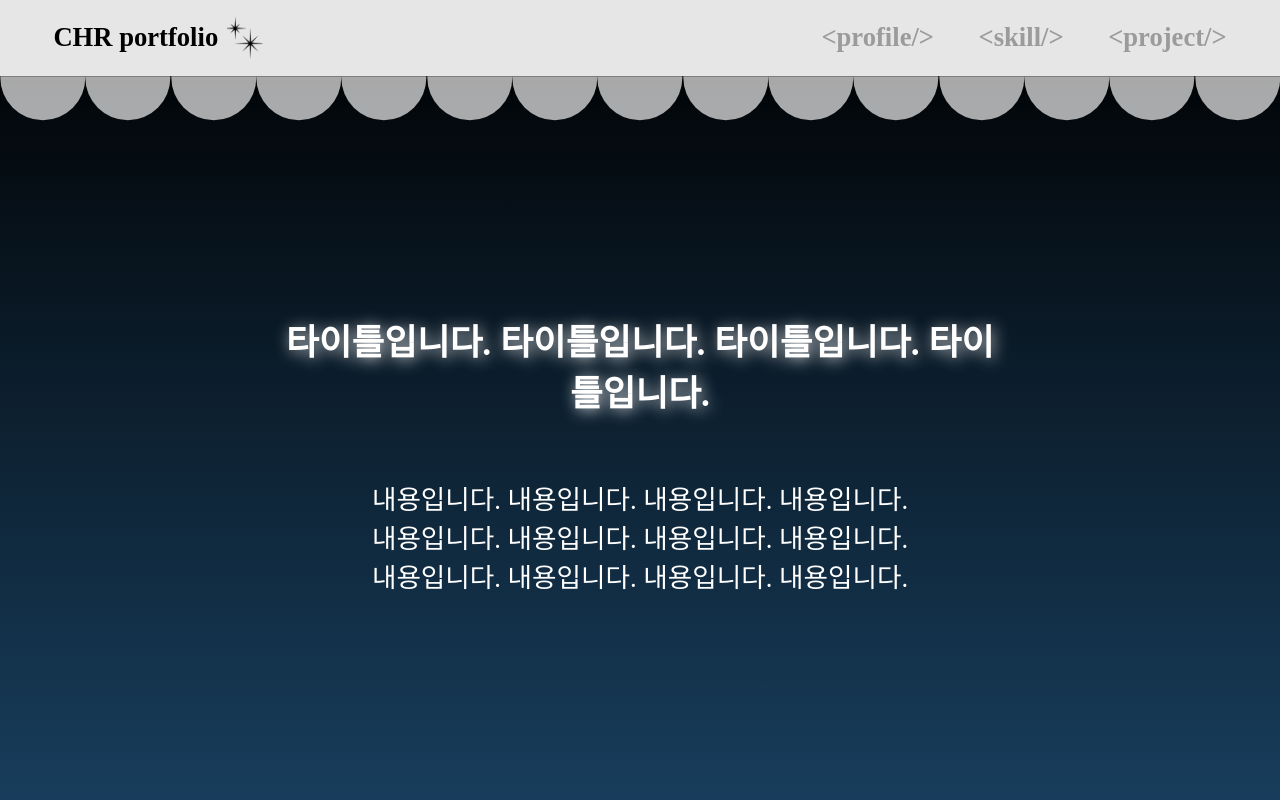
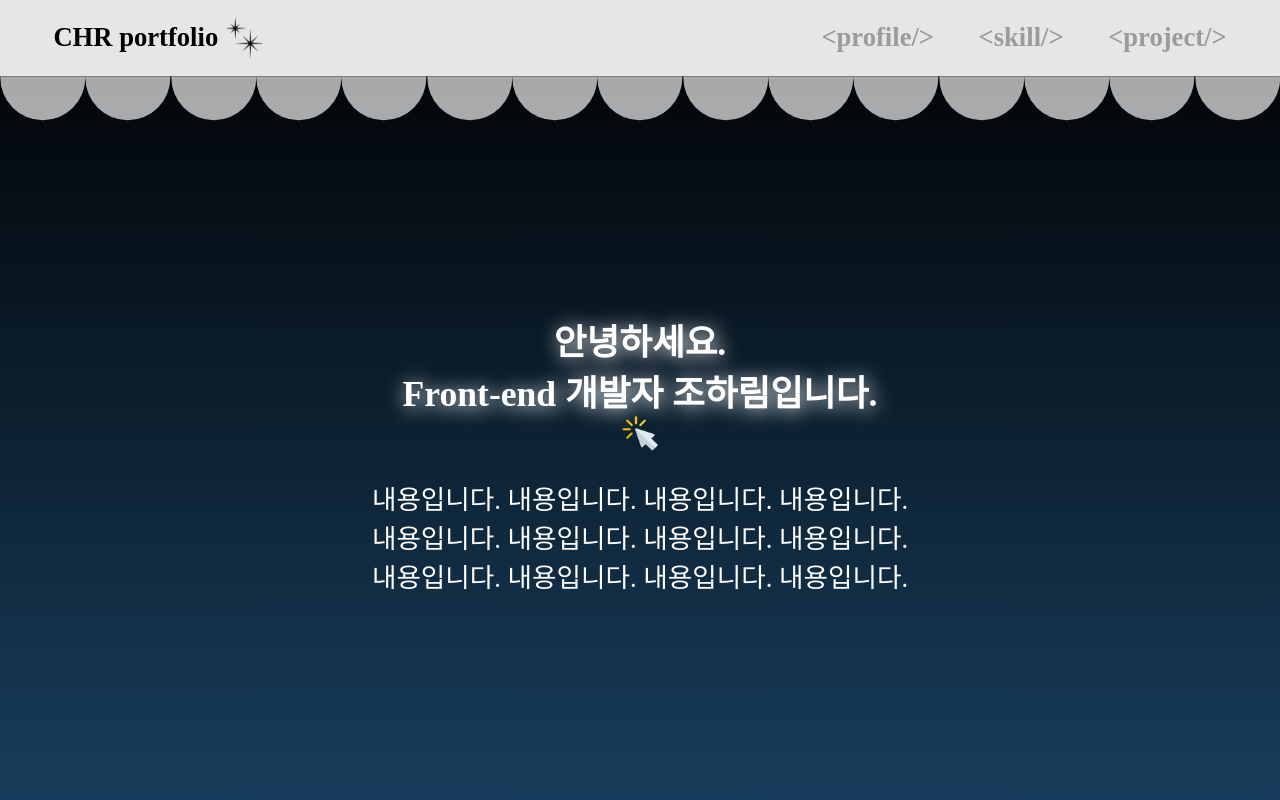
Before and after one commit to chr0405/chr0405-portfolio, a Next.js app: page / in a window 1280 px wide. Shown: the top 800 px of the page. Built offline with nearby package versions, Linux system fonts and the light colour scheme; a web font is replaced by a local one.

Commit message:
intro 마우스 추가

```diff
--- a/components/Intro.tsx
+++ b/components/Intro.tsx
@@ -2,6 +2,8 @@
 
 import { useState, useEffect } from "react";
 import styles from "./componentsStyles/Intro.module.css";
+import Image from "next/image";
+import mouse from "../img/mouse.png";
 
 export default function Intro() {
 
@@ -29,11 +31,13 @@ export default function Intro() {
             const x = getRandomValue(windowWidth);
             const y = getRandomValue(windowHeight);
 
+            const className = `${styles[style[styleOption]]} ${styles[opacity[opacityOption]]} ${styles[twinkle[twinkleOption]]}`;
             const styleName = `${styles[style[styleOption]]}`;
             const opacityName = `${styles[opacity[opacityOption]]}`;
             const twinkleName = `${styles[twinkle[twinkleOption]]}`;
 
             starsArray.push({
+                className: className,
                 styleName: styleName,
                 opacityName: opacityName,
                 twinkleName: twinkleName,
@@ -54,11 +58,18 @@ export default function Intro() {
             <div className={styles.totalDiv}>
                 <div className={styles.textDiv}>
                     <h1 className={click? '' : styles.h1TwinklingSetting}
-                        // onClick={() => setClick(prev => !prev)}
-                        onMouseEnter={() => setClick(prev => !prev)}
-                        onMouseLeave={() => setClick(prev => !prev)}>
-                        타이틀입니다. 타이틀입니다. 타이틀입니다. 타이틀입니다.
+                        onClick={() => setClick(prev => !prev)}
+                        // onMouseEnter={() => setClick(true)}
+                        // onMouseLeave={() => setClick(prev => !prev)}
+                        >
+                        안녕하세요.<br/>Front-end 개발자 조하림입니다.
                     </h1>
+                    <div style={{ display : click? 'none' : 'flex' }}>
+                        <Image src={mouse} alt="intro mouse"
+                            className={click? '' : styles.imgMovingSetting}
+                            onClick={() => setClick(prev => !prev)}
+                        />
+                    </div>
                     <p>
                         내용입니다. 내용입니다. 내용입니다. 내용입니다.<br/>
                         내용입니다. 내용입니다. 내용입니다. 내용입니다.<br/>
@@ -68,10 +79,10 @@ export default function Intro() {
             </div>
             {click && stars.map((star, index) => (
                 <div key={index}>
-                    <div className={`${styles.star} ${star.styleName} ${star.opacityName} ${star.twinkleName}`} style={{ position: 'absolute', top: star.y, left: star.x }}></div>
-                    <div className={`${styles.star2} ${star.styleName} ${star.opacityName} ${star.twinkleName}`} style={{ position: 'absolute', top: star.y, left: star.x }}></div>
-                    <div className={`${styles.star3} ${star.styleName} ${star.opacityName} ${star.twinkleName}`} style={{ position: 'absolute', top: star.y, left: star.x }}></div>
-                    <div className={`${styles.star4} ${star.styleName} ${star.opacityName} ${star.twinkleName}`} style={{ position: 'absolute', top: star.y, left: star.x }}></div>
+                    <div className={`${styles.star} ${star.className}`} style={{ position: 'absolute', top: star.y, left: star.x }}></div>
+                    <div className={`${styles.star2} ${star.className}`} style={{ position: 'absolute', top: star.y, left: star.x }}></div>
+                    <div className={`${styles.star3} ${star.className}`} style={{ position: 'absolute', top: star.y, left: star.x }}></div>
+                    <div className={`${styles.star4} ${star.className}`} style={{ position: 'absolute', top: star.y, left: star.x }}></div>
                 </div>
             ))}
         </>
--- a/components/componentsStyles/Intro.module.css
+++ b/components/componentsStyles/Intro.module.css
@@ -33,7 +33,7 @@
 }
 
 .h1TwinklingSetting {
-    animation-duration: 1.5s;
+    animation-duration: 1s;
     animation-name: h1Twinkling;
 }
 
@@ -56,6 +56,59 @@
 
     100% {
         text-shadow: 2px 2px 10px rgba(255, 255, 255, 0.5);
+    }
+}
+
+.textDiv div {
+    position: absolute;
+    width: 3vw;
+    height: 3vw;
+
+    /* background-color: red; */
+    top: 6vw;
+
+    display: flex;
+    align-items: center;
+    justify-content: center;
+}
+
+.textDiv img {
+    width: 2.78vw;
+    height: 2.78vw;
+
+    animation-direction: alternate;
+    animation-iteration-count: infinite;
+}
+
+.imgMovingSetting {
+    animation-duration: 1s;
+    animation-name: imgMoving;
+}
+
+@keyframes imgMoving {
+    0% {
+        width: 1.39vw;
+        height: 1.39vw;
+    }
+
+    25% {
+        width: 2.08vw;
+        height: 2.08vw;
+    }
+
+    50% {
+        width: 2.78vw;
+        height: 2.78vw;
+    }
+
+    75% {
+        width: 2.08vw;
+        height: 2.08vw;
+    }
+
+    100% {
+        width: 1.39vw;
+        height: 1.39vw;
     }
 }
 
```
Also changed, not shown: img/mouse.png (added).
